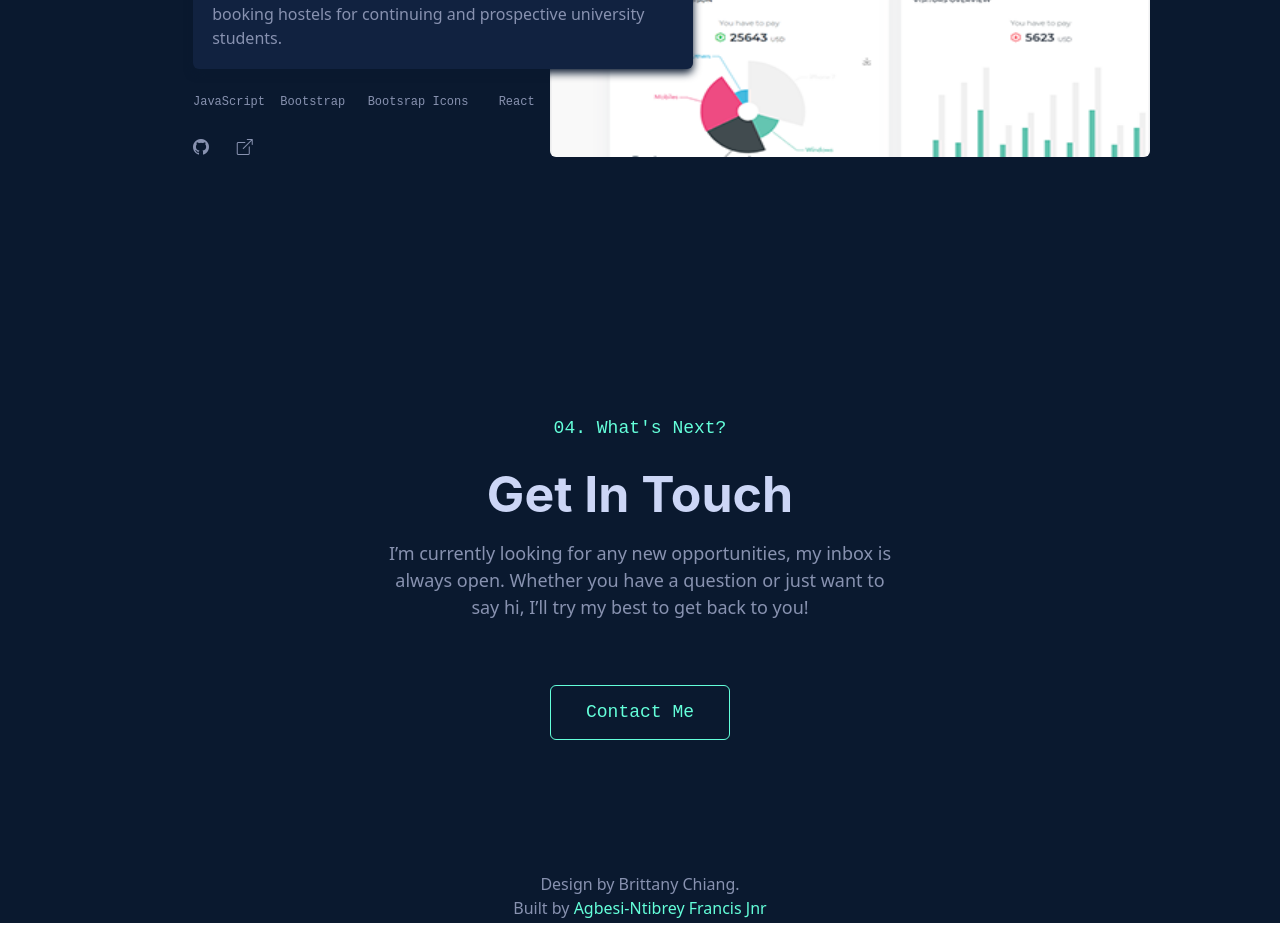
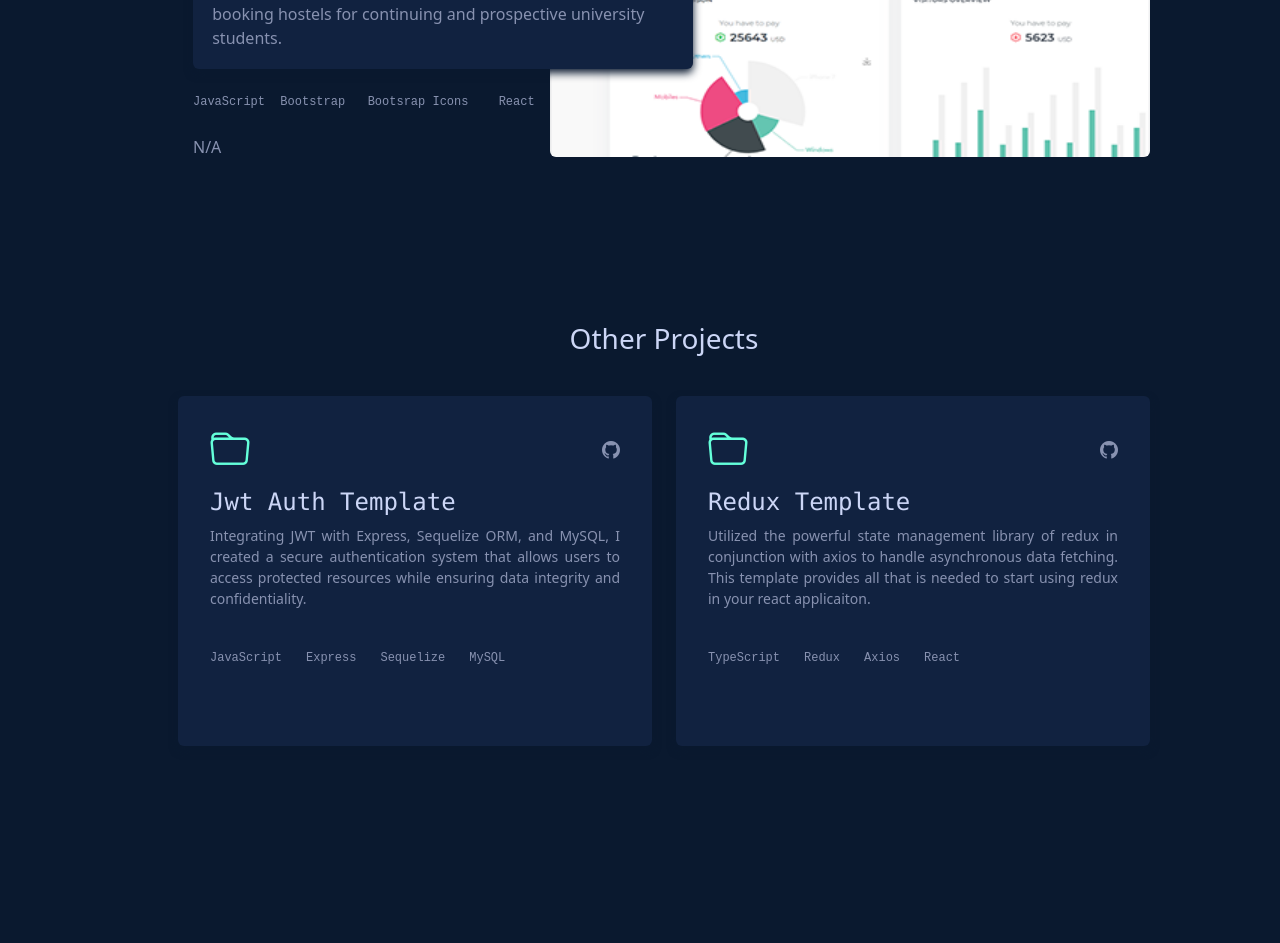
Before and after one commit to Airly12000/portfolio-site, a React (Create React App) app: page / in a window 1280 px wide. Shown: the part 2700-3643 px from the top of the page. Built offline with nearby package versions, Linux system fonts and the light colour scheme.

Commit message:
Other projects

```diff
--- a/src/App.css
+++ b/src/App.css
@@ -24,6 +24,11 @@
 .sans {
   font-family: "Calibre", "Inter", "San Francisco", "SF Pro Text", -apple-system,
     system-ui, sans-serif;
+}
+
+#disabled:hover {
+  color: #8892b0;
+  cursor: default;
 }
 
 .fw-b {
@@ -75,6 +80,23 @@
 
 .proj-link:hover {
   color: #64ffda;
+}
+
+#other-card {
+  min-width: 300px;
+  height: 350px;
+  background-color: #112240;
+  box-shadow: 0 4px 8px 0 #0a192f;
+  padding: 1.5rem 2rem 1.5rem 2rem;
+  transition: transform ease 1s;
+}
+
+#other-card:hover {
+  h4 {
+    color: #64ffda;
+  }
+  cursor: pointer;
+  transform: translateY(-20px);
 }
 
 .socials a {
@@ -419,6 +441,10 @@ a.rot-90:hover {
   font-size: 30px;
 }
 
+.fs-40 {
+  font-size: 40px;
+}
+
 .fs-50 {
   font-size: 50px;
 }
--- /dev/null
+++ b/src/components/ProjectCard.tsx
@@ -0,0 +1,50 @@
+import React from "react";
+
+interface Props {
+  title: string;
+  body: string;
+  github?: string;
+  demo?: string;
+  tools: string[];
+}
+
+function ProjectCard({ title, body, github, demo, tools }: Props) {
+  return (
+    <div className="col-md col-auto rounded" id="other-card">
+      <div className="row">
+        <div className="col">
+          <i className="bi bi-folder col-green fs-40"></i>
+        </div>
+        <div className="col d-flex align-items-center flex-row-reverse">
+          <div className="d-flex flex-row-reverse gap-3">
+            {demo && (
+              <a href={demo} className="proj-link">
+                <i className="bi bi-box-arrow-up-right fs-18"></i>
+              </a>
+            )}
+            {github && (
+              <a href={github} className="proj-link">
+                <i className="bi bi-github fs-18"></i>
+              </a>
+            )}
+          </div>
+        </div>
+        <div className="mt-2 d-flex flex-column">
+          <h4 className="col-light font-monospace">{title}</h4>
+          <p className="fs-14" style={{ textAlign: "justify" }}>
+            {body}
+          </p>
+          <div className="col mb-2 mb-md-4 mt-4 mono row justify-content-start fs-12 text-start align-self-baseline">
+            {tools.map((tool: string, index: number) => (
+              <div key={index} className="col">
+                {tool}
+              </div>
+            ))}
+          </div>
+        </div>
+      </div>
+    </div>
+  );
+}
+
+export default ProjectCard;
--- a/src/sections/Projects.tsx
+++ b/src/sections/Projects.tsx
@@ -1,4 +1,5 @@
 import React from "react";
+import ProjectCard from "../components/ProjectCard";
 
 function Projects() {
   return (
@@ -93,20 +94,51 @@ function Projects() {
             <div className="col-lg-3 col">Bootsrap Icons</div>
             <div className="col-lg-2 col">React</div>
           </div>
-          <div className="col mb-2 mt-3 row justify-content-start text-start">
+          {/* <div className="col mb-2 mt-3 row justify-content-start text-start">
             <div className="col-1">
-              <a
-                href="https://github.com/Airly12000/MySite-frontend"
-                className="proj-link"
-              >
+              <a href="" className="proj-link" id="disabled">
                 <i className="bi bi-github"></i>
               </a>
             </div>
             <div className="col-1">
-              <a href="http://github.com/Airly12000" className="proj-link">
+              <a href="" className="proj-link" id="disabled">
                 <i className="bi bi-box-arrow-up-right"></i>
               </a>
             </div>
+          </div> */}
+          <div>N/A</div>
+        </div>
+      </div>
+      <div className="d-flex flex-column mt-10">
+        <div className="text-center mb-4">
+          <h3 className="col-light mb-3">Other Projects</h3>
+          {/* <p className="col-green">view the archive</p> */}
+        </div>
+        <div className="container">
+          <div className="row gap-4">
+            <ProjectCard
+              title="Jwt Auth Template"
+              body="Integrating JWT with Express, Sequelize ORM, and MySQL, I created a secure authentication system that allows users to access protected resources while ensuring data integrity and confidentiality."
+              // demo="https://github.com/Airly12000"
+              github="https://github.com/Airly12000/jwt_auth"
+              tools={["JavaScript", "Express", "Sequelize", "MySQL"]}
+            />
+            <ProjectCard
+              title="Redux Template"
+              body="Utilized the powerful state management library of redux in conjunction with axios to handle asynchronous data fetching. This template provides all that is needed to start using redux in your react applicaiton."
+              // demo="https://github.com/Airly12000"
+              github="https://github.com/Airly12000/redux_state_mgt"
+              tools={["TypeScript", "Redux", "Axios", "React"]}
+            />
+            {/* <ProjectCard
+              title="Something"
+              body="Lorem ipsum dolor sit amet consectetur adipisicing elit. Harum
+            suscipit, iusto saepe nemo beatae corporis at? Adipisci fugit, odit
+            numquam a, commodi, provident minus quia laboriosam recusandae vero
+            maxime asperiores?"
+              github="https://invoiceappfrontend.netlify.app"
+              tools={["Bootstrap", "Bootstrap Icons", "React"]}
+            /> */}
           </div>
         </div>
       </div>
```
